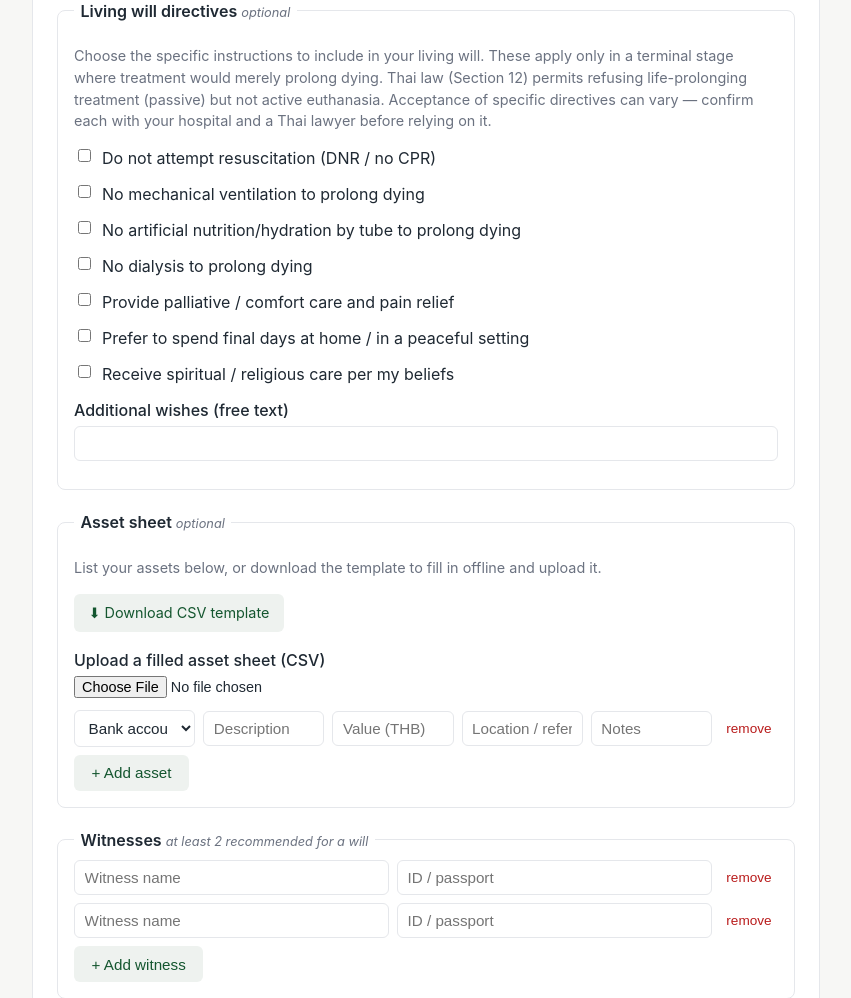
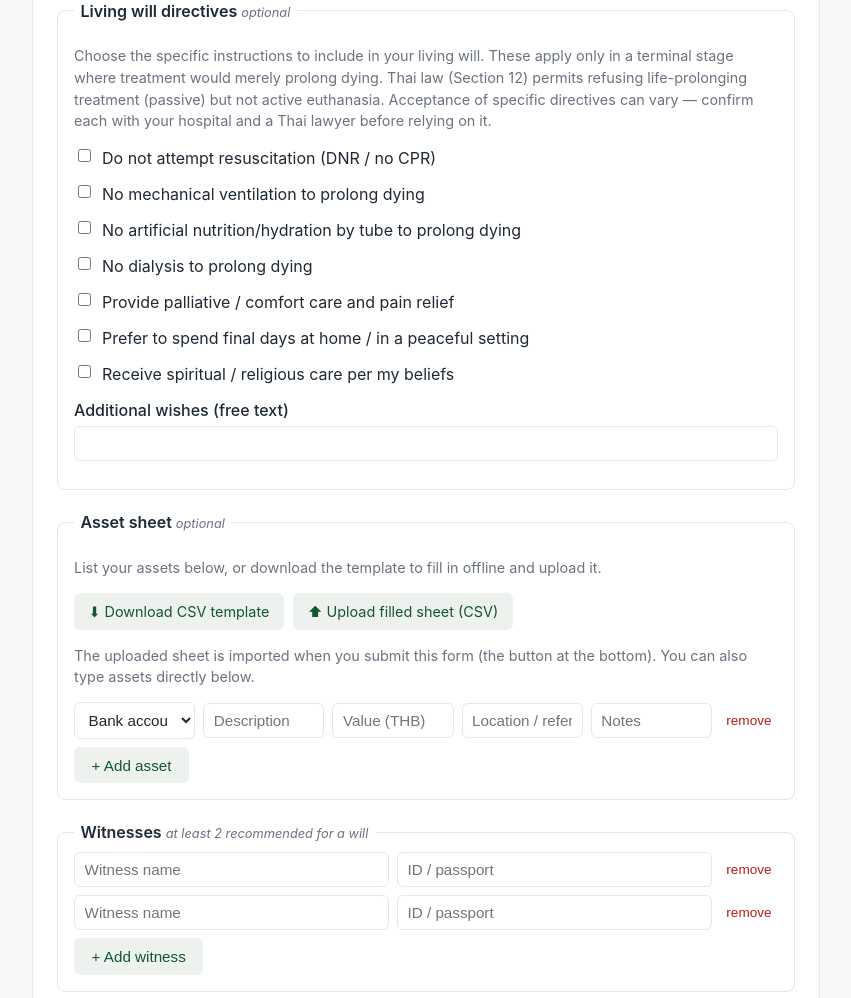
Before and after one commit to sctest3220-a11y/Estate-Planning, a Flask app: page /questionnaire in a window 1280 px wide. Shown: the part 1950-2948 px from the top of the page, without its empty margins (214-1065 px from the left). Run offline with Flask 3, Linux system fonts and the light colour scheme; the visitor is signed in with stand-in values (Sample User, id 1).

Commit message:
Make asset-sheet upload a clear, discoverable action
The upload existed (a native file input) but read as "download only" because the
download was a styled button while upload was a plain "Choose File" control. Now
download and upload are a matched pair of buttons (⬇ Download CSV template /
⬆ Upload filled sheet), the raw file input is visually hidden but still submitted,
the chosen filename is shown, and a hint clarifies the file is imported on form
submit. Backend unchanged; upload verified end-to-end.

Co-Authored-By: Claude Sonnet 5 <noreply@anthropic.com>

```diff
--- a/estate_planning/web/i18n.py
+++ b/estate_planning/web/i18n.py
@@ -106,7 +106,12 @@ TRANSLATIONS = {
         "th": "ระบุทรัพย์สินด้านล่าง หรือดาวน์โหลดแม่แบบเพื่อกรอกออฟไลน์แล้วอัปโหลด",
     },
     "q_download_template": {"en": "⬇ Download CSV template", "th": "⬇ ดาวน์โหลดแม่แบบ CSV"},
-    "q_upload_csv": {"en": "Upload a filled asset sheet (CSV)", "th": "อัปโหลดบัญชีทรัพย์สินที่กรอกแล้ว (CSV)"},
+    "q_upload_csv": {"en": "⬆ Upload filled sheet (CSV)", "th": "⬆ อัปโหลดไฟล์ที่กรอกแล้ว (CSV)"},
+    "q_upload_hint": {
+        "en": "The uploaded sheet is imported when you submit this form (the button at the bottom). You can also type assets directly below.",
+        "th": "ไฟล์ที่อัปโหลดจะถูกนำเข้าเมื่อท่านส่งแบบฟอร์มนี้ (ปุ่มด้านล่าง) หรือจะพิมพ์ทรัพย์สินด้านล่างโดยตรงก็ได้",
+    },
+    "q_upload_chosen": {"en": "Selected file:", "th": "ไฟล์ที่เลือก:"},
     "q_add_asset": {"en": "+ Add asset", "th": "+ เพิ่มทรัพย์สิน"},
     "q_asset_category": {"en": "Category", "th": "หมวดหมู่"},
     "q_asset_description": {"en": "Description", "th": "รายละเอียด"},
--- a/estate_planning/web/static/style.css
+++ b/estate_planning/web/static/style.css
@@ -251,6 +251,23 @@ input[type=file] {
   color: var(--ink);
 }
 
+/* Asset sheet: download + upload as a matched pair of buttons */
+.asset-actions {
+  display: flex;
+  gap: 0.6rem;
+  align-items: center;
+  flex-wrap: wrap;
+  margin: 0.25rem 0 0.5rem;
+}
+.file-btn { cursor: pointer; margin: 0; font-weight: 400; }
+.file-btn input[type=file] {
+  position: absolute;
+  width: 1px; height: 1px;
+  padding: 0; margin: -1px;
+  overflow: hidden; clip: rect(0 0 0 0);
+  border: 0;
+}
+
 /* Header: language switch + theme toggle */
 .lang-switch { display: inline-flex; gap: 0.25rem; align-items: center; font-size: 0.85rem; }
 .lang-switch a {
--- a/estate_planning/web/templates/questionnaire.html
+++ b/estate_planning/web/templates/questionnaire.html
@@ -131,12 +131,16 @@
     <fieldset data-docs="last_will asset_inventory">
       <legend>{{ t('q_assets_sheet_legend') }} <span class="opt">{{ t('q_optional') }}</span></legend>
       <p class="muted">{{ t('q_assets_sheet_hint') }}</p>
-      <p>
+      <div class="asset-actions">
         <a class="button-link" href="{{ url_for('asset_template') }}">{{ t('q_download_template') }}</a>
-      </p>
-      <label>{{ t('q_upload_csv') }}
-        <input type="file" name="asset_csv" accept=".csv,text/csv">
-      </label>
+        <label class="button-link file-btn">
+          {{ t('q_upload_csv') }}
+          <input type="file" name="asset_csv" accept=".csv,text/csv"
+                 onchange="document.getElementById('asset-file-name').textContent = this.files.length ? ('{{ t('q_upload_chosen') }} ' + this.files[0].name) : '';">
+        </label>
+        <span id="asset-file-name" class="muted"></span>
+      </div>
+      <p class="muted">{{ t('q_upload_hint') }}</p>
       <div id="assets"></div>
       <button type="button" class="secondary" onclick="addAsset()">{{ t('q_add_asset') }}</button>
     </fieldset>
```
